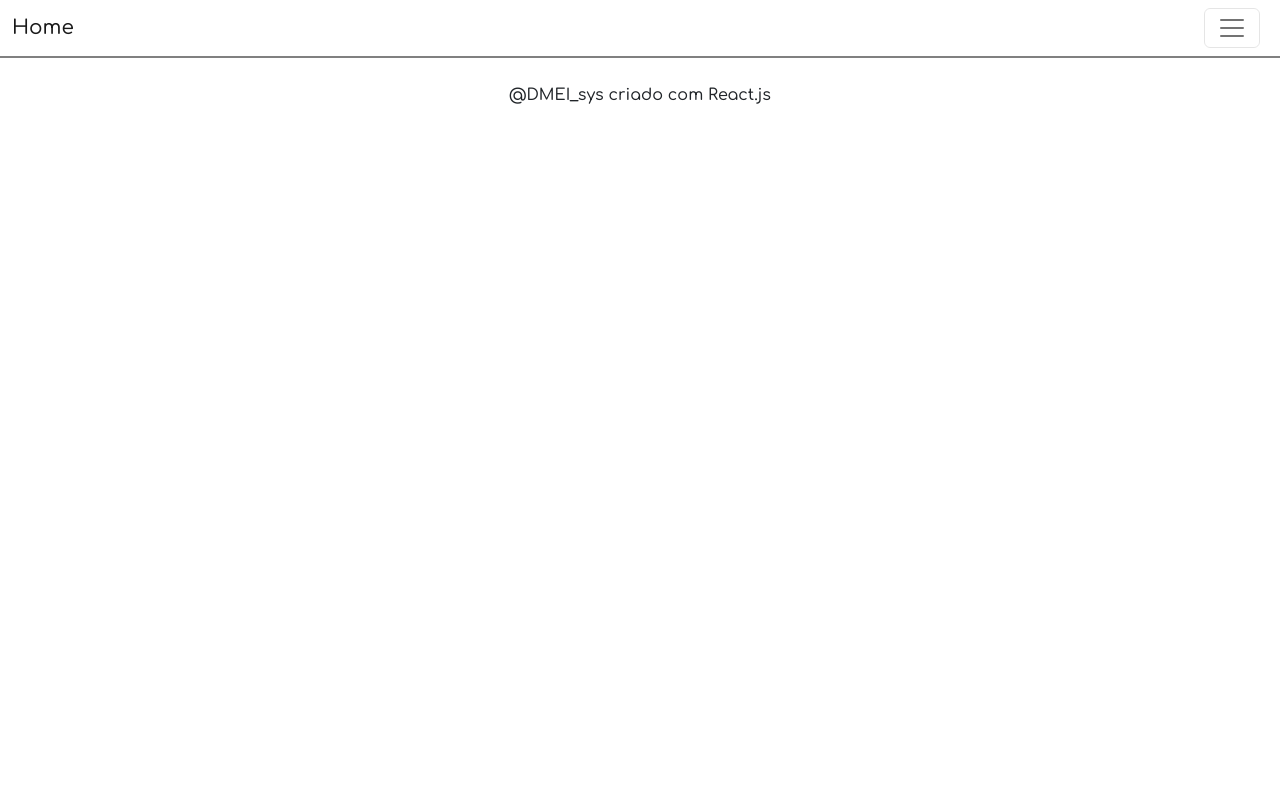
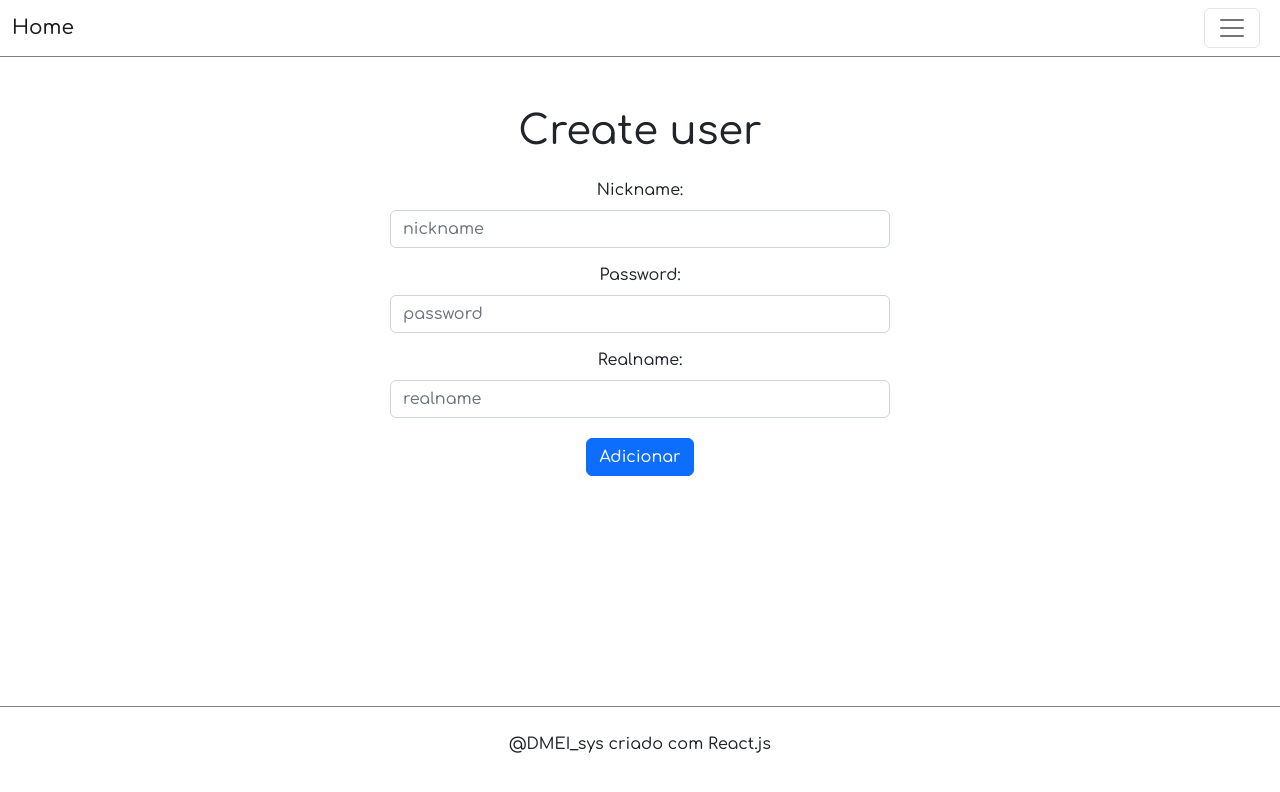
Before and after one commit to gabriel-codart/DMEI-Sys, a React (Create React App) app in the folder Application/client/app/: page /create_user in a window 1280 px wide. Shown: the top 792 px of the page. Built offline with nearby package versions, Linux system fonts and the light colour scheme.

Commit message:
updateUser

```diff
--- a/Application/client/app/src/pages/login/login.js
+++ b/Application/client/app/src/pages/login/login.js
@@ -16,9 +16,9 @@ export default function Login() {
             for (let i = 0; i < res.data.length; i++) {
                 if (nickname === res.data[i].nickname && password === res.data[i].password) {
                     alert('Você está logado!');
-                    navigate('/home');
+                    navigate('/users');
                 } else {
-                    console.log(res.data[i].nickname + ' // ' + res.data[i].password);
+                    alert('User or password incorrect!')
                 };
             };
         });
--- /dev/null
+++ b/Application/client/app/src/pages/users/create.css
@@ -0,0 +1,12 @@
+.create_users{
+    max-width: 500px;
+    margin: auto;
+}
+
+.create_users label{
+    margin-top: 15px;
+}
+
+.create_users button{
+    margin-top: 20px;
+}
--- /dev/null
+++ b/Application/client/app/src/pages/users/create.js
@@ -0,0 +1,65 @@
+import React, { useState } from "react";
+import axios from 'axios';
+import { Alert, Button, Form, Input, Label } from "reactstrap";
+import { RiDeleteBin2Line } from 'react-icons/ri';
+import { BiEdit } from 'react-icons/bi';
+
+import './users.css';
+import './create.css';
+import { useNavigate } from "react-router-dom";
+
+export default function CreateUser() {
+    const navigate = useNavigate();
+
+    const [nickname, setNickname ] = useState("");
+    const [password, setPassword ] = useState("");
+    const [realname, setRealname ] = useState("");
+
+    const addUser = () => {
+        axios.post("http://localhost:3002/user/create", {
+            nickname: nickname,
+            password: password,
+            realname: realname,
+        }).then((res) => {
+            console.log(res);
+            Alert("Adicionado!");
+        }).catch((err) => {
+            console.log
+            Alert("Error!")
+        })
+        navigate("/users");
+    };
+
+    return(
+        <div className="users">
+            <h1>Create user</h1>
+
+            <Form className="create_users">
+                <Label>Nickname:</Label>
+                <Input
+                    placeholder="nickname"
+                    type='text'
+                    onChange={(event) =>{
+                        setNickname(event.target.value);
+                    }}
+                />
+                <Label>Password:</Label>
+                <Input
+                    placeholder="password"
+                    type='text'
+                    onChange={(event) =>{
+                        setPassword(event.target.value);
+                    }}
+                    ></Input>
+                <Label>Realname:</Label>
+                <Input
+                    placeholder="realname"
+                    type='text'
+                    onChange={(event) =>{
+                        setRealname(event.target.value);
+                    }}></Input>
+                <Button color="primary" onClick={addUser}>Adicionar</Button>
+            </Form>
+        </div>
+    );
+};
--- a/Application/client/app/src/pages/home/home.css
+++ b/Application/client/app/src/pages/users/users.css
@@ -1,4 +1,4 @@
-.home{
+.users{
     justify-content: center;
     text-align: center;
     margin: auto;
--- a/Application/client/app/src/pages/home/home.js
+++ b/Application/client/app/src/pages/users/users.js
@@ -4,9 +4,9 @@ import { Button, Form, Input } from "reactstrap";
 import { RiDeleteBin2Line } from 'react-icons/ri';
 import { BiEdit } from 'react-icons/bi';
 
-import './home.css';
+import './users.css';
 
-export default function Home() {
+export default function Users() {
     const [usersList, setUsersList] = useState([]);
 
     const getUsers = () => {
@@ -16,7 +16,7 @@ export default function Home() {
     };
 
     return(
-        <div className="home" onLoad={getUsers()}>
+        <div className="users" onLoad={getUsers()}>
             <h1>Users</h1>
             <Form className="search-user">
                 <Input id='search-user'></Input>
--- a/Application/client/app/src/routes/routes.js
+++ b/Application/client/app/src/routes/routes.js
@@ -2,13 +2,16 @@ import React from 'react';
 import { Routes, Route } from 'react-router-dom';
 
 import Login from '../pages/login/login.js';
-import Home from '../pages/home/home.js';
+//import Home from '../pages/home/home.js';
+import Users from '../pages/users/users.js';
+import CreateUser from '../pages/users/create.js';
 
 export default function UserRoutes() {
     return (
         <Routes>
             <Route path="/" element={<Login/>}/>
-            <Route path="/home" element={<Home/>}/>
+            <Route path="/users" element={<Users/>}/>
+            <Route path="/create_user" element={<CreateUser/>}/>
         </Routes>
     )
 };
```
Also changed, not shown: 1 other file (tests, documents, lock files or other folders).
